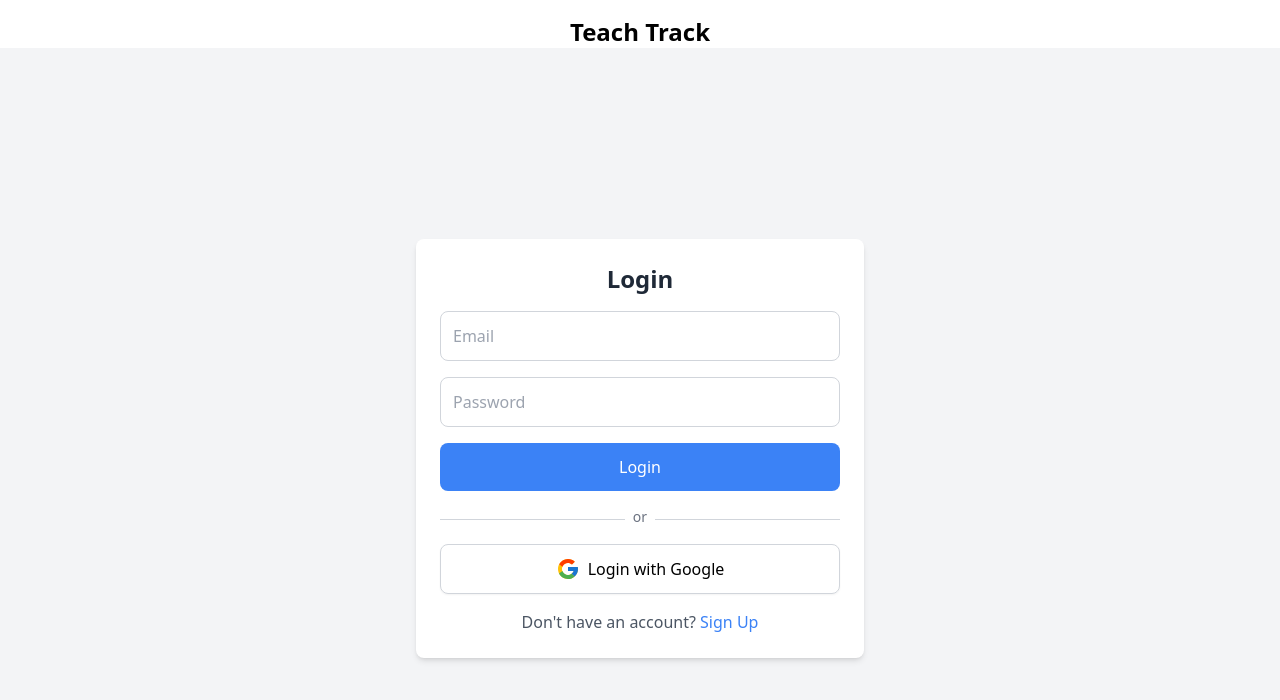
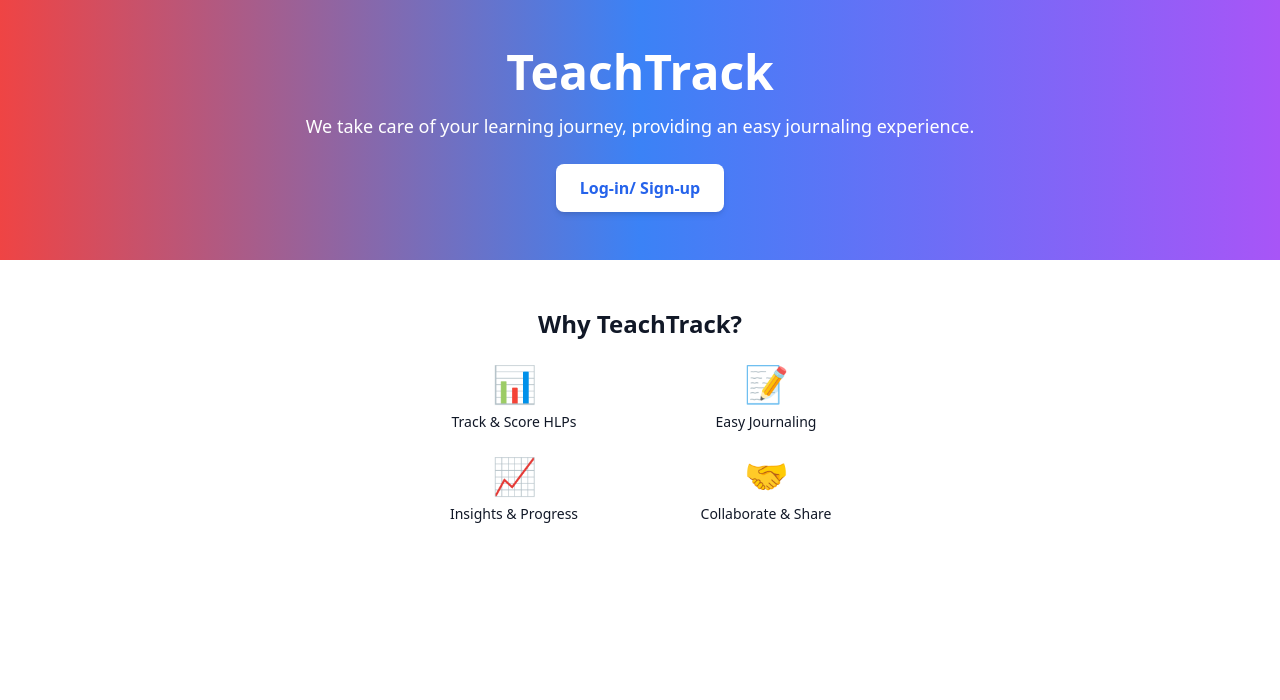
Before and after one commit to MNSU-HLP-Project/MNSU-HLP-Spr25, a React (Vite) app in the folder frontend/: page / in a window 1280 px wide. Shown: the top 700 px of the page. Built offline with nearby package versions, Linux system fonts and the light colour scheme.

Commit message:
added landing page and update the login/signup look

```diff
--- a/frontend/src/App.jsx
+++ b/frontend/src/App.jsx
@@ -1,17 +1,15 @@
 import React from "react";
 import { Routes, Route } from "react-router-dom";
+import LandingPage from "./Pages/LandingPage";
 import Auth from "./Components/Auth"; // Updated import to the new component
 import MainMenu from "./Components/MainMenu";
 
 function App() {
   return (
-    <div>
-      <h1 className="text-center text-2xl font-bold mt-4">Teach Track</h1>
-      <Routes>
-        <Route path="/" element={<Auth />} /> {/* Unified Auth Page */}
-        <Route path='/mainmenu/' element={<MainMenu />} />
-      </Routes>
-    </div>
+    <Routes>
+      <Route path="/" element={<LandingPage />} />
+      <Route path="/mainmenu/" element={<MainMenu />} />
+    </Routes>
   );
 }
 
--- a/frontend/src/Components/Auth.jsx
+++ b/frontend/src/Components/Auth.jsx
@@ -1,119 +1,100 @@
 import React, { useState } from "react";
 import { Link, useNavigate } from "react-router-dom";
 import { FcGoogle } from "react-icons/fc";
-import axios from 'axios';
+import axios from "axios";
 import { decodeToken } from "../utils/jwtHelper";
-
-
 
 function Auth() {
   const [isLogin, setIsLogin] = useState(true);
   const [formData, setFormData] = useState({
-    firstName: '',
-    lastName: '',
-    email: '',
-    password: '',
-    organization: '',
-    confirmPassword: '',
-    role: 'General Educator'
-  })
-  const [errors, setErrors] = useState({
-    firstName: '',
-    lastName: '',
-    email: '',
-    password: '',
-    confirmPassword: '',
-    organization: '',
-    role: ''
+    firstName: "",
+    lastName: "",
+    email: "",
+    password: "",
+    organization: "",
+    confirmPassword: "",
+    role: "General Educator",
   });
+  const [errors, setErrors] = useState({});
   const navigate = useNavigate();
 
   const handleChange = (form) => {
-    const {name, value} = form.target;
-    setFormData(prevFormData => ({
-      ...prevFormData, [name]: value
-    }))
+    const { name, value } = form.target;
+    setFormData((prevFormData) => ({
+      ...prevFormData,
+      [name]: value,
+    }));
+  };
+
+  const buttonPress = async () => {
+    const newErrors = {};
+
+    if (!formData.email) newErrors.email = "Email is required.";
+    if (!formData.password) newErrors.password = "Password is required.";
+
+    if (!isLogin) {
+      if (!formData.firstName) newErrors.firstName = "First name is required.";
+      if (!formData.lastName) newErrors.lastName = "Last name is required.";
+      if (!formData.organization) newErrors.organization = "Organization is required.";
+      if (formData.password !== formData.confirmPassword) {
+        newErrors.confirmPassword = "Passwords do not match.";
+      }
+      if (!formData.role) newErrors.role = "Role is required.";
     }
 
-  const buttonPress = async () => {
-    const newErrors = {
-      email: formData.email ? '' : 'Email is required.',
-      password: formData.password ? '' : 'Password is required.'
-    };
+    setErrors(newErrors);
 
-    setErrors(newErrors);
-    if (!newErrors.email && !newErrors.password){
-        if(isLogin) {
+    // If any errors exist, stop execution
+    if (Object.keys(newErrors).length > 0) return;
+
     try {
-          const response = await axios.post('http://localhost:8000/api/login/', {
+      if (isLogin) {
+        const response = await axios.post("http://localhost:8000/api/login/", {
           email: formData.email,
-            password: formData.password
+          password: formData.password,
         });
 
-          if(response.status == 200) {
+        if (response.status === 200) {
           const token = response.data.token;
           localStorage.setItem("jwtToken", token);
-
           const decoded = decodeToken(token);
-            console.log(decoded)
-            navigate('/mainmenu/')
+          console.log(decoded);
+          navigate("/mainmenu/");
+        }
       } else {
-            setErrors({password: 'Username or Password is incorrect'})
-          }
-          } catch (error) {
-            console.error('Login Error:', error);
-            alert('Invalid credentials. Please try again.');
-          }
-
-        } else {
-          const newErrors = {
-            firstName: formData.firstName ? '' : 'First name is required.',
-            lastName: formData.lastName ? '' : 'Last name is required.',
-            email: formData.email ? '' : 'Email is required.',
-            password: formData.password ? '' : 'Password is required.',
-            confirmPassword: formData.password === formData.confirmPassword ? '' : 'Passwords do not match.',
-            organization: formData.organization ? '' : 'Organization is required.',
-            role: formData.role ? '' : 'Role is required.'
-          };
-          setErrors(newErrors);
-
-          // Check for any errors
-          console.log(newErrors)
-          if (Object.values(newErrors).every(error => error === '')) {
-            try {
-              const response = await axios.post('http://localhost:8000/api/signup/', {
+        const response = await axios.post("http://localhost:8000/api/signup/", {
           firstName: formData.firstName,
           lastName: formData.lastName,
           email: formData.email,
           password: formData.password,
           organization: formData.organization,
-                role: formData.role
+          role: formData.role,
         });
-              if (response.status == 201) {
-                console.log('Signup Successful:', response.data);
-                setIsLogin(true); // Switch to login after successful registration
+
+        if (response.status === 201) {
+          console.log("Signup Successful:", response.data);
+          setIsLogin(true);
         }
-              else {
-                console.log(response.data)
       }
     } catch (error) {
+      console.error("Error:", error);
+
       if (error.response && error.response.data) {
-                if (error.response.data.email) {
-                    newErrors.email = error.response.data.email;
-                    setErrors({email: error.response.data.email}); // Update the errors state
-                }
-            }
-            alert('An error occurred during signup. Please try again.');
-            }
+        const apiErrors = error.response.data;
+        const updatedErrors = { ...newErrors };
 
-        }
+        if (apiErrors.email) updatedErrors.email = apiErrors.email;
+        if (apiErrors.password) updatedErrors.password = apiErrors.password;
+        if (apiErrors.detail) updatedErrors.general = apiErrors.detail;
 
+        setErrors(updatedErrors);
+      } else {
+        alert("An error occurred. Please try again.");
       }
     }
   };
 
   return (
-    <div className="flex items-center justify-center min-h-screen bg-gray-100 p-4">
     <div className="w-full max-w-md bg-white shadow-md rounded-lg p-6">
       <h2 className="text-2xl font-bold text-center text-gray-800">
         {isLogin ? "Login" : "Sign Up"}
@@ -133,7 +114,7 @@ function Auth() {
               <p className="text-red-500 text-sm mt-1">{errors.firstName}</p>
             )}
             <input
-                name='lastName'
+              name="lastName"
               type="text"
               placeholder="Last Name"
               className="w-1/2 p-3 border border-gray-300 rounded-lg focus:ring-2 focus:ring-blue-500"
@@ -158,7 +139,7 @@ function Auth() {
           <div className="mt-4 flex items-center gap-2">
             <label className="text-gray-700 font-medium">Role:</label>
             <select
-                name='role'
+              name="role"
               className="w-full p-3 border border-gray-300 rounded-lg focus:ring-2 focus:ring-blue-500"
               onChange={handleChange}
             >
@@ -191,7 +172,7 @@ function Auth() {
 
       <div className="mt-4">
         <input
-            name='password'
+          name="password"
           type="password"
           placeholder="Password"
           className="w-full p-3 border border-gray-300 rounded-lg focus:ring-2 focus:ring-blue-500"
@@ -205,46 +186,28 @@ function Auth() {
       {!isLogin && (
         <div className="mt-4">
           <input
-              name='confirmPassword'
+            name="confirmPassword"
             type="password"
             placeholder="Confirm Password"
             className="w-full p-3 border border-gray-300 rounded-lg focus:ring-2 focus:ring-blue-500"
             onChange={handleChange}
           />
           {errors.confirmPassword && (
-  <p className="text-red-500 text-sm mt-1">{errors.confirmPassword}</p>
+            <p className="text-red-500 text-sm mt-1">
+              {errors.confirmPassword}
+            </p>
           )}
         </div>
       )}
 
-        <button className="w-full mt-4 p-3 bg-blue-500 text-white rounded-lg hover:bg-blue-600"
+      {errors.general && <p className="text-red-500 text-sm mt-2">{errors.general}</p>}
+
+      <button
+        className="w-full mt-4 p-3 bg-blue-500 text-white rounded-lg hover:bg-blue-600"
         onClick={buttonPress}
       >
         {isLogin ? "Login" : "Create Account"}
       </button>
-
-        <div className="relative w-full flex justify-center mt-4">
-          <span className="absolute bg-white px-2 text-gray-500 text-sm">
-            or
-          </span>
-          <div className="w-full border-t border-gray-300 mt-3"></div>
-        </div>
-
-        <button className="w-full mt-6 flex items-center justify-center gap-2 p-3 border border-gray-300 rounded-lg font-medium hover:bg-gray-100 shadow-sm">
-          <FcGoogle className="text-2xl" />
-          {isLogin ? "Login with Google" : "Sign up with Google"}
-        </button>
-
-        <p className="mt-4 text-center text-gray-600">
-          {isLogin ? "Don't have an account?" : "Already have an account?"}{" "}
-          <button
-            className="text-blue-500 hover:underline"
-            onClick={() => setIsLogin(!isLogin)}
-          >
-            {isLogin ? "Sign Up" : "Login"}
-          </button>
-        </p>
-      </div>
     </div>
   );
 }
--- /dev/null
+++ b/frontend/src/Pages/LandingPage.jsx
@@ -0,0 +1,67 @@
+import React, { useState } from "react";
+import Auth from "../Components/Auth";
+
+function LandingPage() {
+  const [showAuth, setShowAuth] = useState(false);
+
+  return (
+    <div className="min-h-screen flex flex-col items-center bg-white text-gray-900">
+      {/* ✅ Hero Section */}
+      <section className="w-full px-6 py-12 text-center bg-gradient-to-r from-red-500 via-blue-500 to-purple-500 text-white">
+        <h1 className="text-5xl font-bold mb-4">TeachTrack</h1>
+        <p className="text-lg mb-6">
+          We take care of your learning journey, providing an easy journaling
+          experience.
+        </p>
+        <button
+          className="px-6 py-3 bg-white text-blue-600 font-semibold rounded-lg shadow-md hover:bg-gray-200"
+          onClick={() => setShowAuth(true)}
+        >
+          Log-in/ Sign-up
+        </button>
+      </section>
+
+      {/* ✅ Features Section */}
+      <section className="w-full max-w-lg text-center py-12 px-4">
+        <h2 className="text-2xl font-bold mb-6">Why TeachTrack?</h2>
+        <div className="grid grid-cols-2 gap-6">
+          <div className="flex flex-col items-center">
+            <span className="text-4xl">📊</span>
+            <p className="text-sm mt-2">Track & Score HLPs</p>
+          </div>
+          <div className="flex flex-col items-center">
+            <span className="text-4xl">📝</span>
+            <p className="text-sm mt-2">Easy Journaling</p>
+          </div>
+          <div className="flex flex-col items-center">
+            <span className="text-4xl">📈</span>
+            <p className="text-sm mt-2">Insights & Progress</p>
+          </div>
+          <div className="flex flex-col items-center">
+            <span className="text-4xl">🤝</span>
+            <p className="text-sm mt-2">Collaborate & Share</p>
+          </div>
+        </div>
+      </section>
+
+
+
+      {/* ✅ Auth Modal */}
+      {showAuth && (
+        <div className="fixed inset-0 bg-gray-900 bg-opacity-50 flex items-center justify-center">
+          <div className="bg-white p-6 rounded-lg shadow-lg relative w-11/12 max-w-md">
+            <button
+              className="absolute top-4 right-4 text-gray-600 hover:text-gray-900"
+              onClick={() => setShowAuth(false)}
+            >
+              ✖
+            </button>
+            <Auth />
+          </div>
+        </div>
+      )}
+    </div>
+  );
+}
+
+export default LandingPage;
```
Also changed, not shown: frontend/src/Components/MainMenu.jsx (+11 -11 lines). Lines whose indentation alone changed are shown as unchanged.
